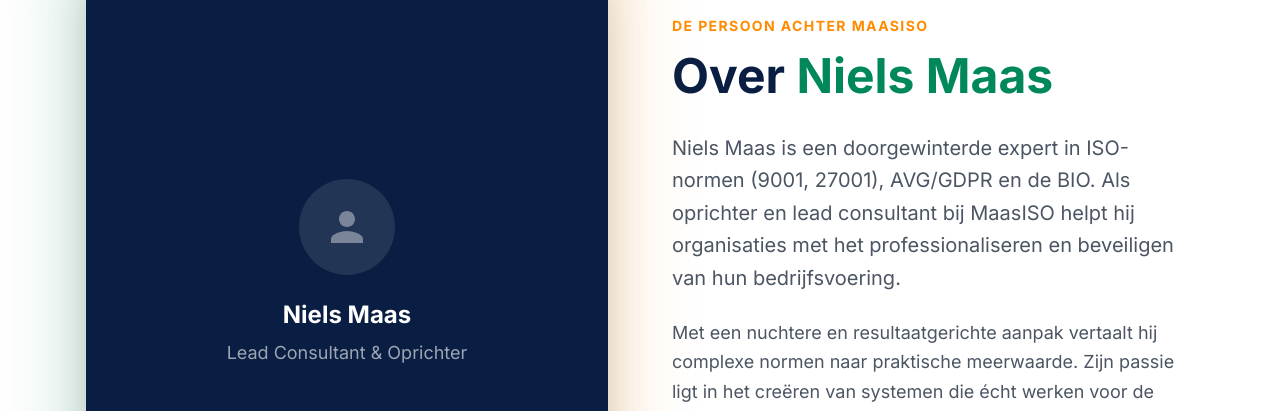
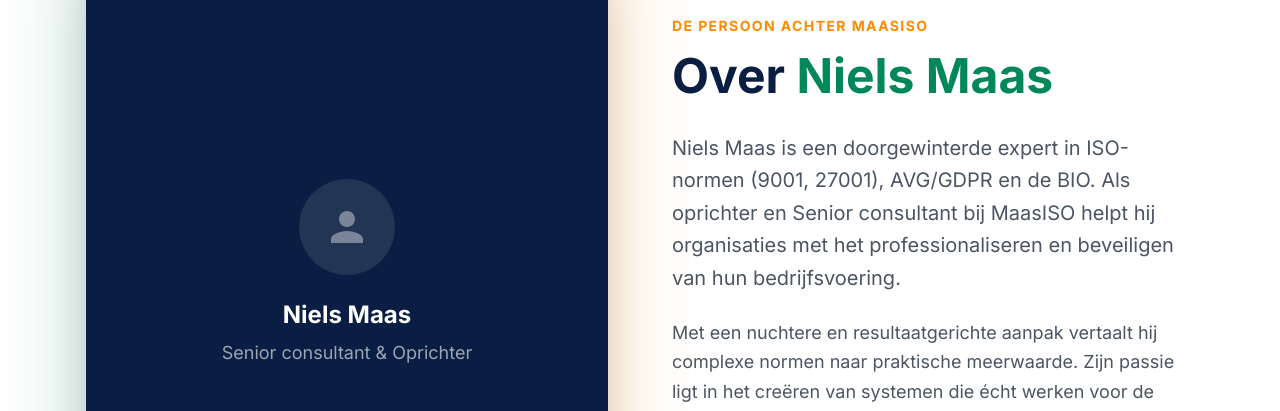
Before and after one commit to jackdamnielzz/maasiso, a Next.js app: page /over-ons in a window 1280 px wide. Shown: the part 1540-1951 px from the top of the page. Built offline with nearby package versions, Linux system fonts and the light colour scheme; no server answers.

Commit message:
feat: change Lead consultant to Senior consultant everywhere

```diff
--- a/app/over-niels-maas/page.tsx
+++ b/app/over-niels-maas/page.tsx
@@ -8,7 +8,7 @@
 
 export const metadata: Metadata = {
   title: 'Over Niels Maas | Senior Consultant MaasISO',
-  description: 'MaasISO verbindt complexe normen met de dagelijkse praktijk. Leer meer over Niels Maas, Senior Consultant en oprichter van MaasISO.',
+  description: 'MaasISO verbindt complexe normen met de dagelijkse praktijk. Leer meer over Niels Maas, Senior consultant en oprichter van MaasISO.',
   alternates: {
     canonical: "/over-niels-maas",
   },
@@ -17,9 +17,7 @@
 export default async function OverNielsMaasPage() {
   const author = await getAuthorBySlug('niels-maas');
 
-  const displayCredentials = author?.slug === 'niels-maas'
-    ? 'Senior Consultant'
-    : author?.credentials || 'Senior Consultant';
+  const displayCredentials = 'Senior consultant';
 
   const jsonLd = {
     '@context': 'https://schema.org',
@@ -27,7 +25,7 @@
     name: author?.name || 'Niels Maas',
     url: 'https://maasiso.nl/over-niels-maas',
     '@id': 'https://maasiso.nl/over-niels-maas#author',
-    jobTitle: displayCredentials,
+    jobTitle: 'Senior consultant',
     worksFor: { '@id': 'https://maasiso.nl/#professionalservice' },
     description: author?.bio,
     sameAs: author?.linkedIn ? [author.linkedIn] : undefined,
@@ -151,7 +149,7 @@
               </h2>
               <div className="prose prose-lg text-gray-600 max-w-none mb-10">
                 <p className="text-xl leading-relaxed mb-6 font-medium text-[#091E42]/80">
-                  {displayCredentials} bij MaasISO. Met jarenlange ervaring in diverse sectoren vertaalt Niels complexe normenkaders naar praktische, werkbare oplossingen die echt waarde toevoegen aan een organisatie.
+                  Senior consultant bij MaasISO. Met jarenlange ervaring in diverse sectoren vertaalt Niels complexe normenkaders naar praktische, werkbare oplossingen die echt waarde toevoegen aan een organisatie.
                 </p>
                 <p className="leading-relaxed">
                   {author?.bio || 'Niels gelooft dat een goed managementsysteem de basis is voor elke succesvolle en veilige organisatie. Of het nu gaat om kwaliteitsborging (ISO 9001), informatiebeveiliging (ISO 27001) of privacy-naleving (AVG), de insteek is altijd hetzelfde: pragmatisch, duidelijk en resultaatgericht.'}
--- a/src/components/features/OverOnsContent.tsx
+++ b/src/components/features/OverOnsContent.tsx
@@ -181,7 +181,7 @@
                       </svg>
                     </div>
                     <h4 className="text-white text-2xl font-bold mb-2">Niels Maas</h4>
-                    <p className="text-white/60 text-lg">Lead Consultant & Oprichter</p>
+                    <p className="text-white/60 text-lg">Senior consultant & Oprichter</p>
                   </div>
                 </div>
               </ScrollReveal>
@@ -195,7 +195,7 @@
                     Over <span className="text-[#00875A]">Niels Maas</span>
                   </h2>
                   <p className="text-xl text-gray-600 leading-relaxed mb-6">
-                    Niels Maas is een doorgewinterde expert in ISO-normen (9001, 27001), AVG/GDPR en de BIO. Als oprichter en lead consultant bij MaasISO helpt hij organisaties met het professionaliseren en beveiligen van hun bedrijfsvoering.
+                    Niels Maas is een doorgewinterde expert in ISO-normen (9001, 27001), AVG/GDPR en de BIO. Als oprichter en Senior consultant bij MaasISO helpt hij organisaties met het professionaliseren en beveiligen van hun bedrijfsvoering.
                   </p>
                   <p className="text-lg text-gray-600 leading-relaxed mb-10">
                     Met een nuchtere en resultaatgerichte aanpak vertaalt hij complexe normen naar praktische meerwaarde. Zijn passie ligt in het creëren van systemen die écht werken voor de organisatie.
```
